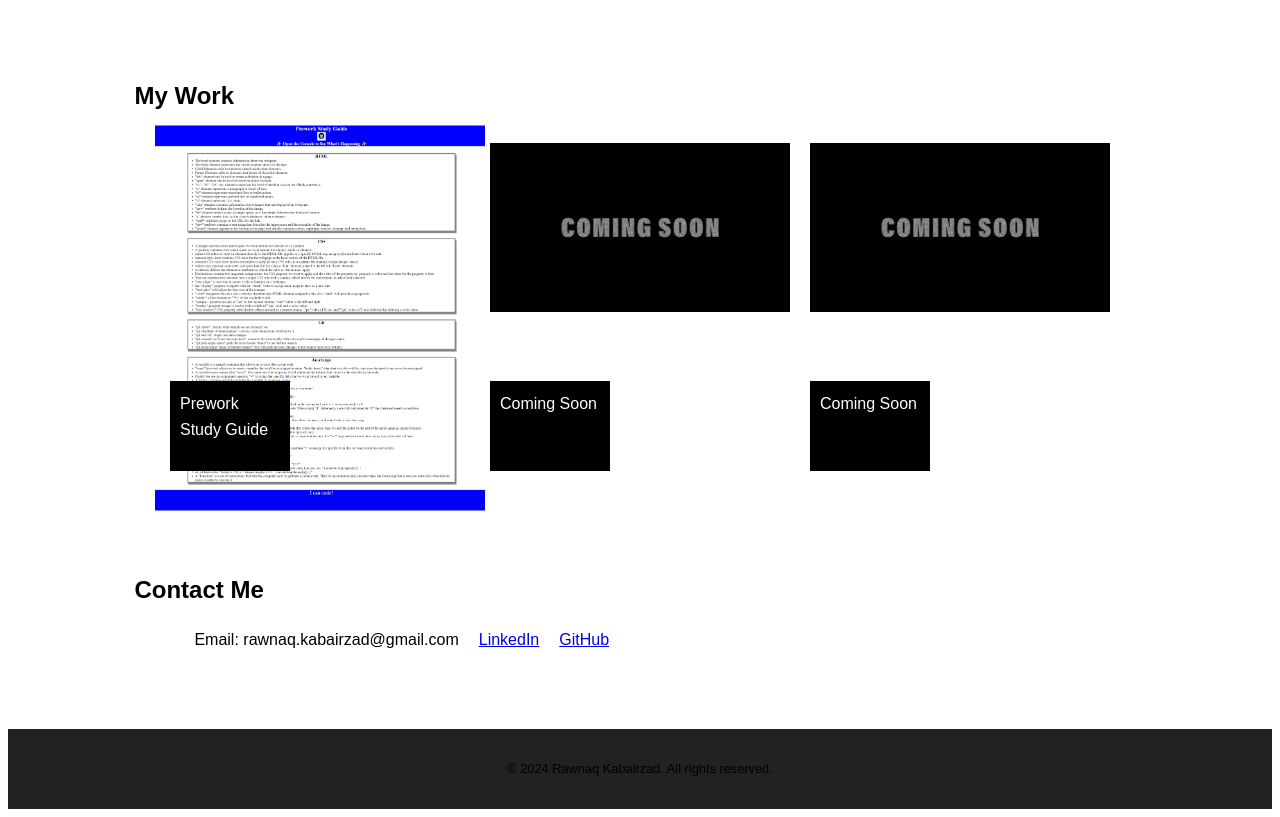
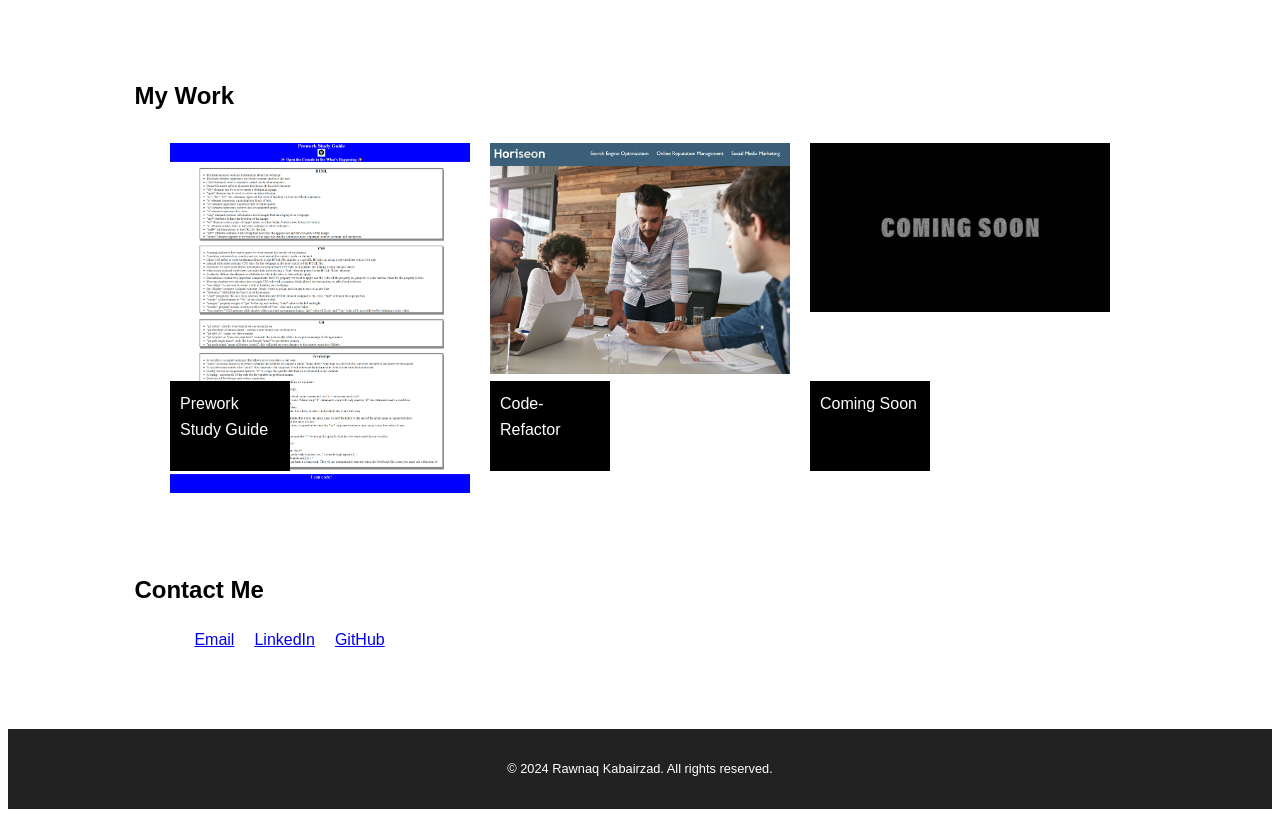
Before and after one commit to rawnaqk/Portfolio, a plain HTML site: page index.html in a window 1280 px wide. Shown: the part 1011-1828 px from the top of the page. Drawn offline with Linux system fonts and the light colour scheme.

Commit message:
added clickable image that links to Code-Refactor as my 2nd work also changed my email to be a clickable link that opens up default mail app

```diff
--- a/assets/css/style.css
+++ b/assets/css/style.css
@@ -100,8 +100,9 @@ p {
   height: auto;
 }
 
-.work-item.active img {
-  transform: scale(1.1);
+.work-item.main img {
+  max-width: 100%;
+  height: auto
 }
 
 .work-item:hover {
@@ -120,7 +121,6 @@ p {
 
 footer {
   background-color: #222;
-  color: #fff;
   text-align: center;
   padding: 10px 0;
   position: relative;
@@ -128,6 +128,7 @@ footer {
 }
 
 footer p {
+  color: #fff;
   margin: 0;
   font-size: 0.8rem;
 }
--- a/index.html
+++ b/index.html
@@ -49,13 +49,13 @@
     <div class="container">
       <h2>My Work</h2>
       <div class="work-gallery">
-        <a href="https://rawnaqk.github.io/prework-study-guide/" class="work-item active">
+        <a href="https://rawnaqk.github.io/prework-study-guide/" class="work-item main">
           <img src="./assets/images/rawnaqk_prework-study-guide_.png" alt="Prework Study Guide">
           <span class="title">Prework Study Guide</span>
         </a>
-        <a href="application2.html" class="work-item">
-          <img src="./assets/images/Coming-Soon.jpg" alt="Coming Soon">
-          <span class="title">Coming Soon</span>
+        <a href="https://rawnaqk.github.io/Code-Refactor/" class="work-item">
+          <img src="./assets/images/Code-Refactoring.png" alt="Code-Refactor">
+          <span class="title">Code-Refactor</span>
         </a>
         <a href="application3.html" class="work-item">
           <img src="./assets/images/Coming-Soon.jpg" alt="Coming Soon">
@@ -69,7 +69,7 @@
     <div class="container">
       <h2>Contact Me</h2>
       <ul class="contacts">
-        <li>Email: rawnaq.kabairzad@gmail.com</li>
+        <li><a href="mailto:rawnaq.kabairzad@gmail.com">Email</a></li>
         <li><a href="https://www.linkedin.com/in/rawnaq-k">LinkedIn</a></li>
         <li><a href="https://github.com/rawnaqk">GitHub</a></li>
       </ul>
```
Also changed, not shown: assets/images/Code-Refactoring.png (added).
